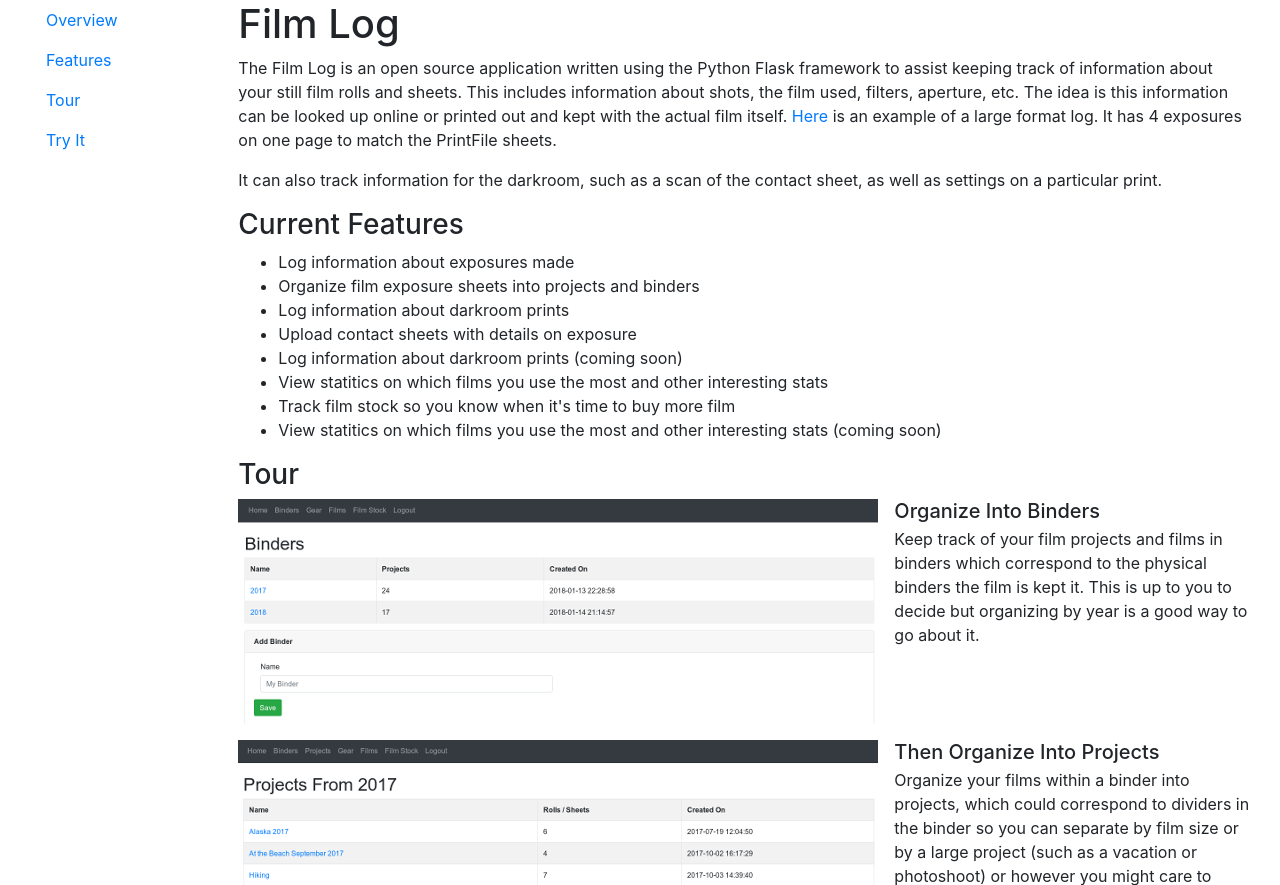
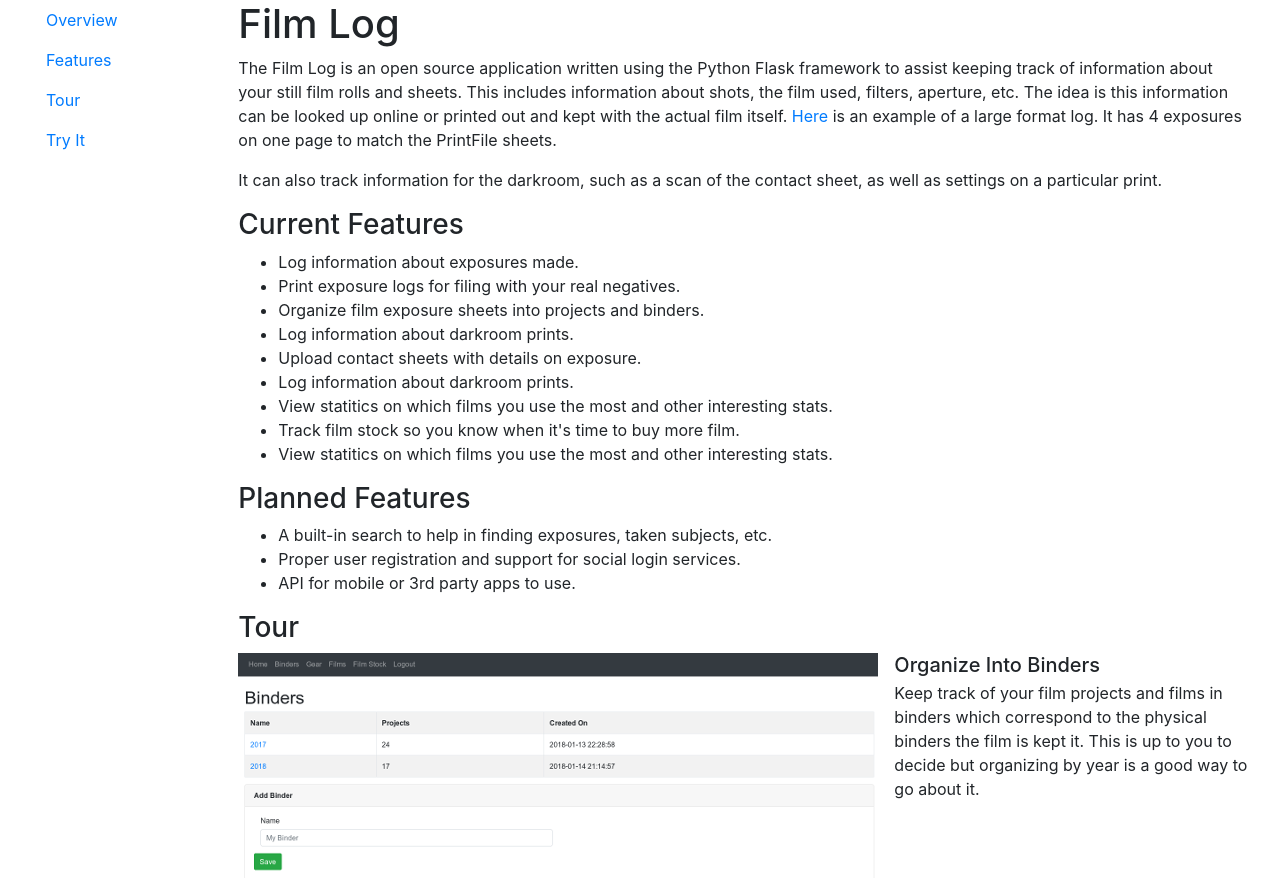
Before and after one commit to m00dawg/filmlog, a Flask app: page / in a window 1280 px wide. Shown: the part 80-965 px from the top of the page. Run offline with Flask 2, Linux system fonts and the light colour scheme; parts of the project's set-up code (start-up, migrations or seed data) failed here and were passed over; some libraries are stand-ins or nearby versions.

Commit message:
Updated features

```diff
--- a/filmlog/templates/public/index.html
+++ b/filmlog/templates/public/index.html
@@ -35,14 +35,22 @@
 
       <h3 id="features">Current Features</h3>
       <ul>
-        <li>Log information about exposures made</li>
-        <li>Organize film exposure sheets into projects and binders</li>
-        <li>Log information about darkroom prints</li>
-        <li>Upload contact sheets with details on exposure</li>
-        <li>Log information about darkroom prints (coming soon)</li>
-        <li>View statitics on which films you use the most and other interesting stats</li>
-        <li>Track film stock so you know when it's time to buy more film</li>
-        <li>View statitics on which films you use the most and other interesting stats (coming soon)</li>
+        <li>Log information about exposures made.</li>
+        <li>Print exposure logs for filing with your real negatives.</li>
+        <li>Organize film exposure sheets into projects and binders.</li>
+        <li>Log information about darkroom prints.</li>
+        <li>Upload contact sheets with details on exposure.</li>
+        <li>Log information about darkroom prints.</li>
+        <li>View statitics on which films you use the most and other interesting stats.</li>
+        <li>Track film stock so you know when it's time to buy more film.</li>
+        <li>View statitics on which films you use the most and other interesting stats.</li>
+      </ul>
+
+      <h3>Planned Features</h3>
+      <ul>
+        <li>A built-in search to help in finding exposures, taken subjects, etc.</li>
+        <li>Proper user registration and support for social login services.</li>
+        <li>API for mobile or 3rd party apps to use.</li>
       </ul>
 
       <h3 id="tour">Tour</h3>
@@ -142,7 +150,7 @@
         fee to pay for the hosting costs (I don't like the idea of plastering ads
         all over the place). Of note, I would like to have a Docker image folks
         can deploy on their own as well as perhpas a Raspberry Pi image so you
-        can use the app yourself privately.</p>
+        can use the app yourself privately (for free).</p>
 
       <p>If you know a bit about web development, the best way to try it out is
         to grab the source and run it yourself.
```
